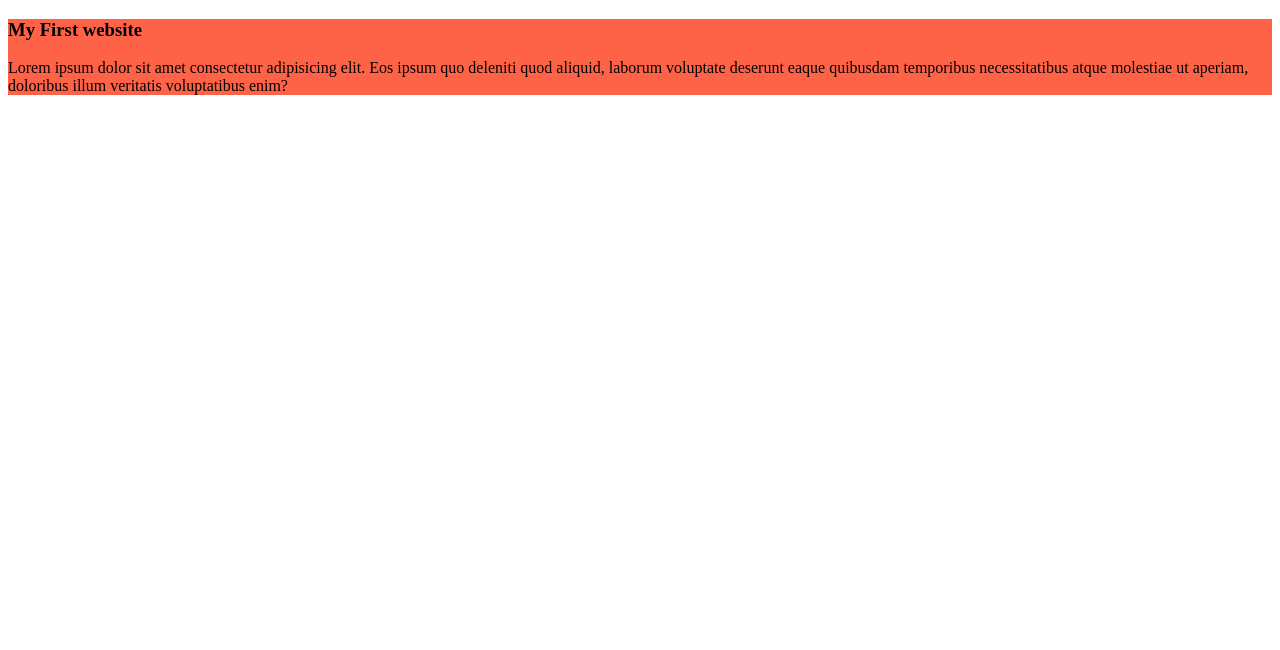
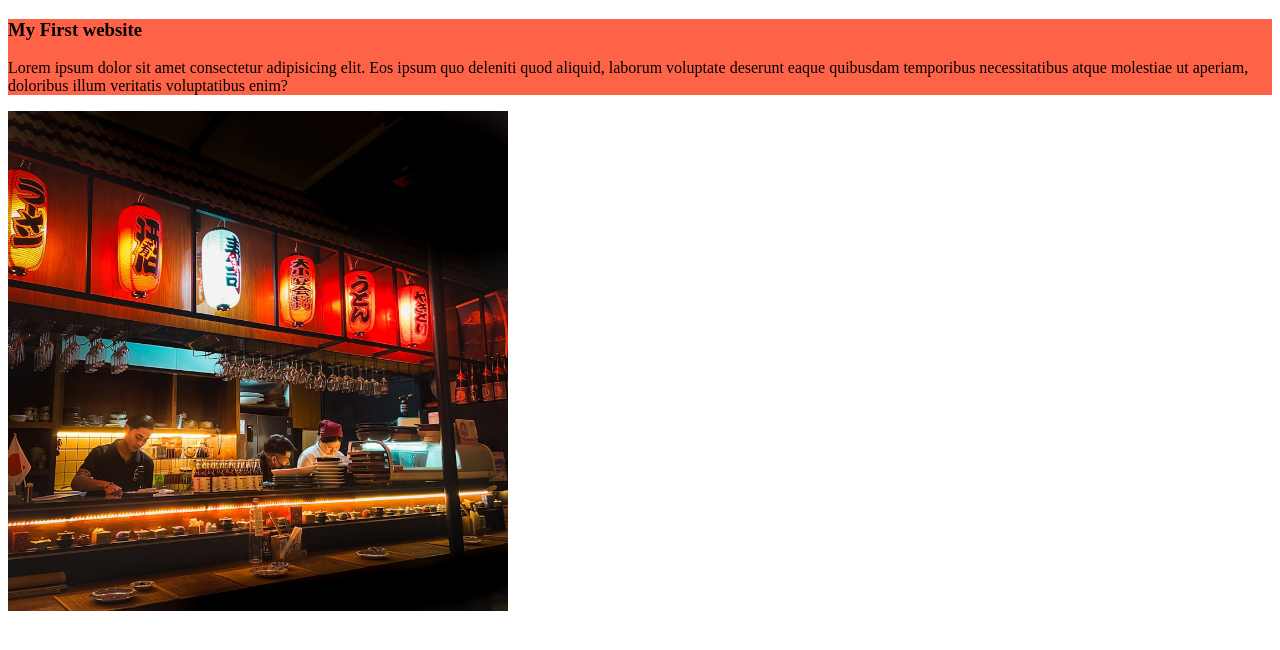
Before and after one commit to Sanjida-Parven-Alfe/MySimpleWebsite, a plain HTML site: page index.html in a window 1280 px wide. Drawn offline with Linux system fonts and the light colour scheme.

Commit message:
code commit

```diff
--- a/Styles/style.css
+++ b/Styles/style.css
@@ -1,3 +1,7 @@
 div{
     background-color: tomato;
 }
+.naruto{
+    background: none;
+
+}
--- a/index.html
+++ b/index.html
@@ -11,5 +11,8 @@
         <h3>My First website</h3>
         <p>Lorem ipsum dolor sit amet consectetur adipisicing elit. Eos ipsum quo deleniti quod aliquid, laborum voluptate deserunt eaque quibusdam temporibus necessitatibus atque molestiae ut aperiam, doloribus illum veritatis voluptatibus enim?</p>
     </div>
+    <div class="naruto">
+        <img src="Images/photo-1707202282188-f8d03b2791b5.avif" alt="no image found" height="500" width="500">
+    </div>
 </body>
 </html>
```
Also changed, not shown: Images/photo-1707202282188-f8d03b2791b5.avif (added).
